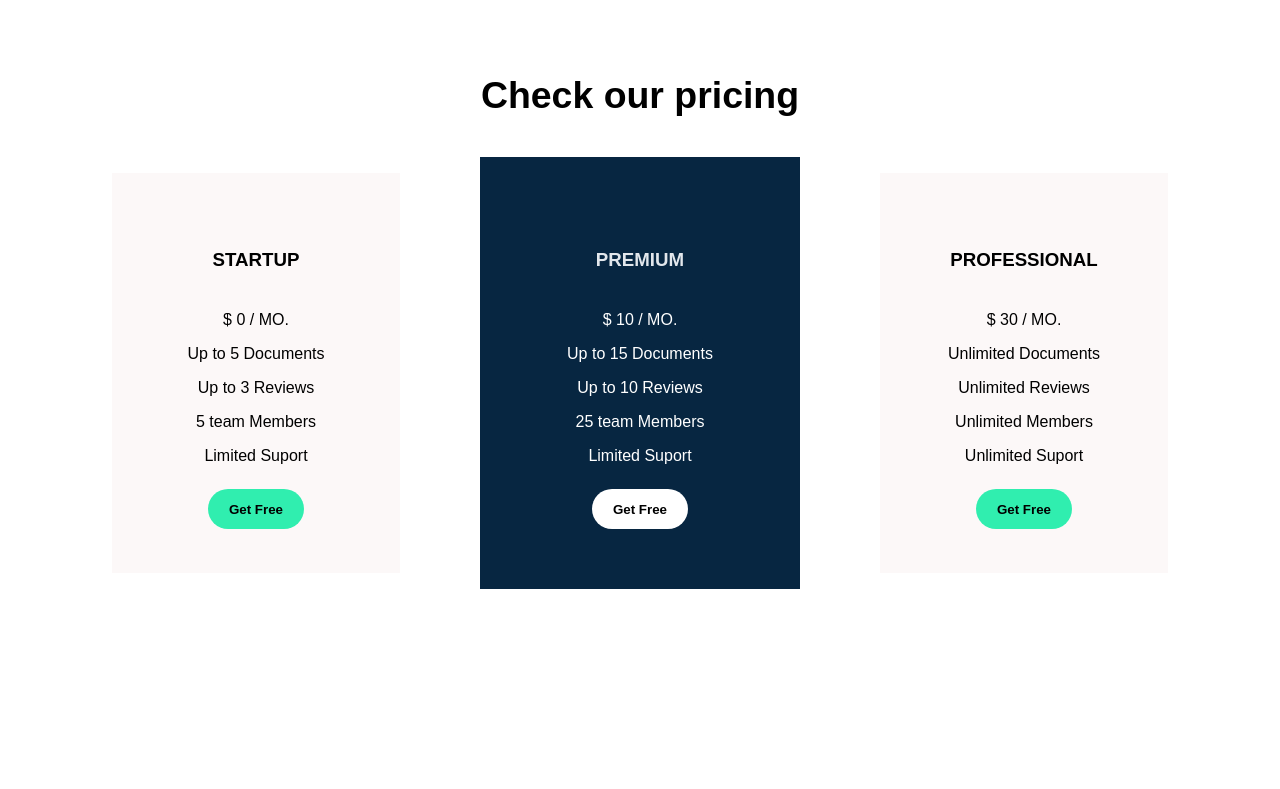
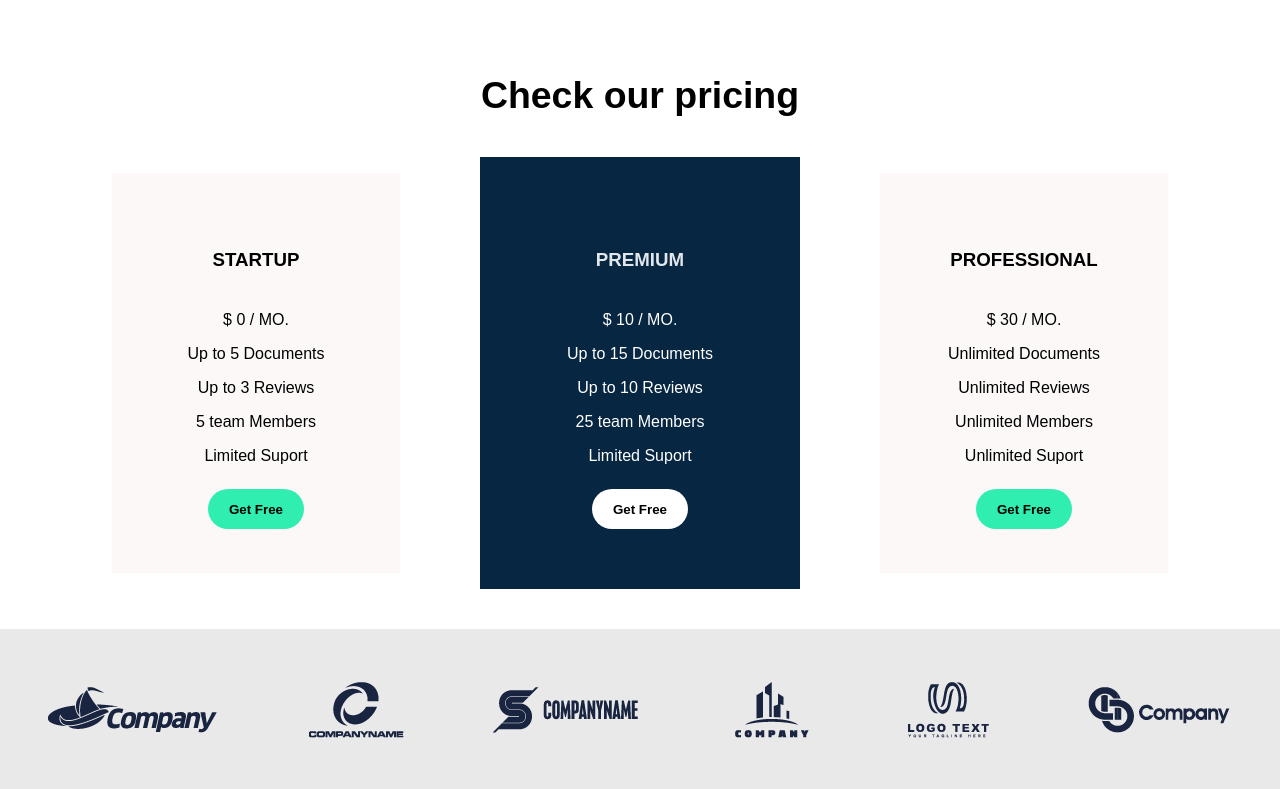
Before and after one commit to Ashly-Angelina/Proyecto-Atlas, a plain HTML site: page index.html in a window 1280 px wide. Shown: the part 1954-2743 px from the top of the page. Before the commit the page ends 2583 px from the top, so only its background shows below. Drawn offline with Linux system fonts and the light colour scheme.

Commit message:
insert logos

```diff
--- a/Styles/styles.css
+++ b/Styles/styles.css
@@ -115,7 +115,6 @@ header{
     justify-content: center;
     flex-direction: column;
   }
-
 .titlepricing{
     display: flex;
     align-items: center;
@@ -130,8 +129,6 @@ header{
     gap: 5rem;
     justify-content: center;
   }
-
-
 .div-pricing-2{
     width: 20rem;
     height: 27rem;
@@ -143,21 +140,17 @@ header{
     margin-top: 2.5rem;
     margin-bottom: 2.5rem;
   }
-
 .div-pricing-2 > h3{
     margin: 2rem;
     color: rgb(226, 231, 236);
   }
-
 .div-pricing-2 > p > span{
     font-size: 3rem;
   }
-
 .div-pricing-2 > p{
     color: rgb(255, 255, 255);
     margin: 0.5rem;
   }
-
 .div-pricing-2 > button{
     margin-top: 1rem;
     height: 2.5rem;
@@ -169,7 +162,6 @@ header{
     color: rgb(0, 0, 0);
     font-weight: 650;
   }
-
 .div-pricing-1{
     width: 18rem;
     height: 25rem;
@@ -181,7 +173,6 @@ header{
     margin-top: 3.5rem;
     margin-bottom: 2.5rem;
   }
-
 .div-pricing-1 > h3{
     margin: 2rem;
     color: rgb(0, 0, 0);
@@ -190,7 +181,6 @@ header{
     color: rgb(0, 0, 0);
     margin: 0.5rem;
   }
-
 .div-pricing-1 > button{
     margin-top: 1rem;
     height: 2.5rem;
@@ -202,3 +192,11 @@ header{
     color: rgb(0, 0, 0);
     font-weight: 650;
   }
+.logos{
+    width: 100%;
+    height: 10rem;
+    display: flex;
+    justify-content: space-around;
+    align-items: center;
+    background-color: rgb(233, 233, 233);
+  }
--- a/index.html
+++ b/index.html
@@ -100,6 +100,14 @@
             </div>
         </div>
     </section>
+    <div class="logos">
+        <img src="Assets/Images/client-1.png" alt="">
+        <img src="Assets/Images/client-2.png" alt="">
+        <img src="Assets/Images/client-3.png" alt="">
+        <img src="Assets/Images/client-4.png" alt="">
+        <img src="Assets/Images/client-5.png" alt="">
+        <img src="Assets/Images/client-6.png" alt="">
+    </div>
 
 </body>
 </html>
```
